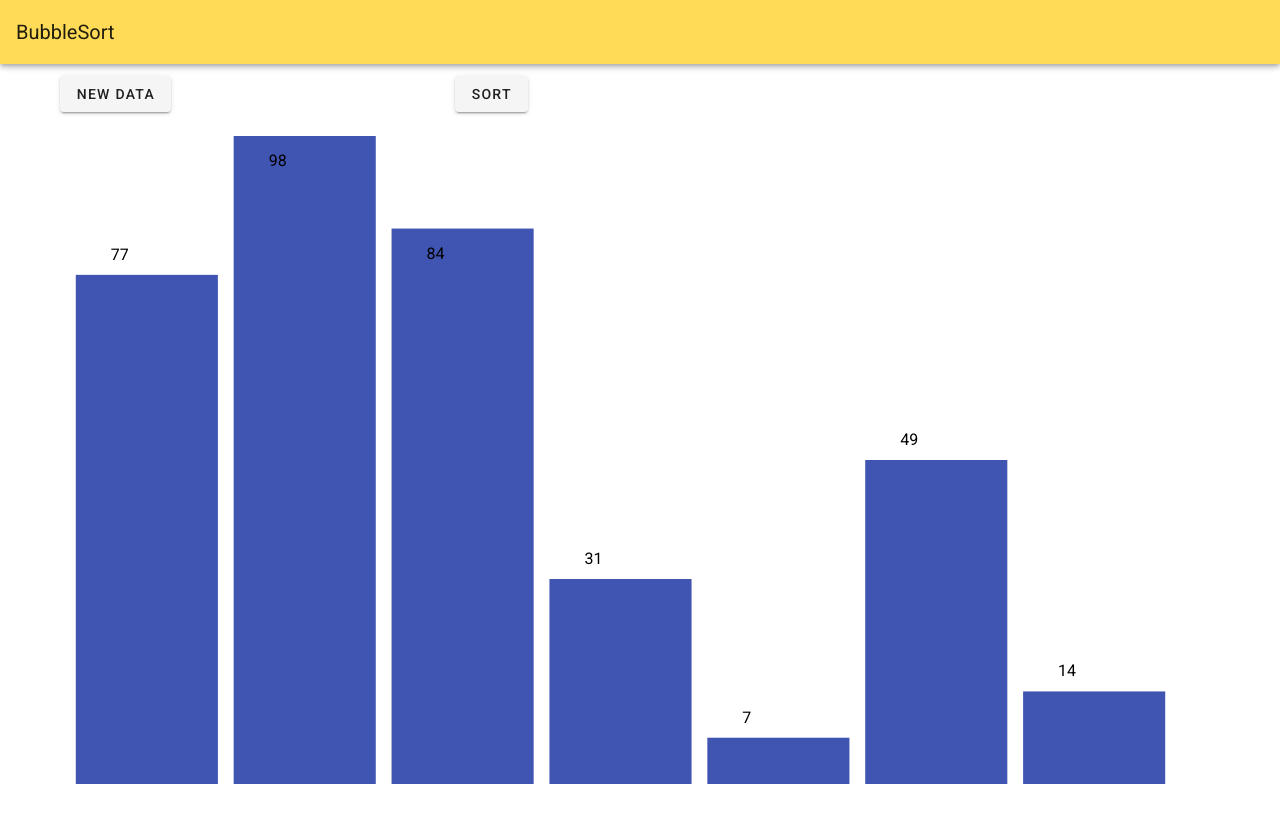
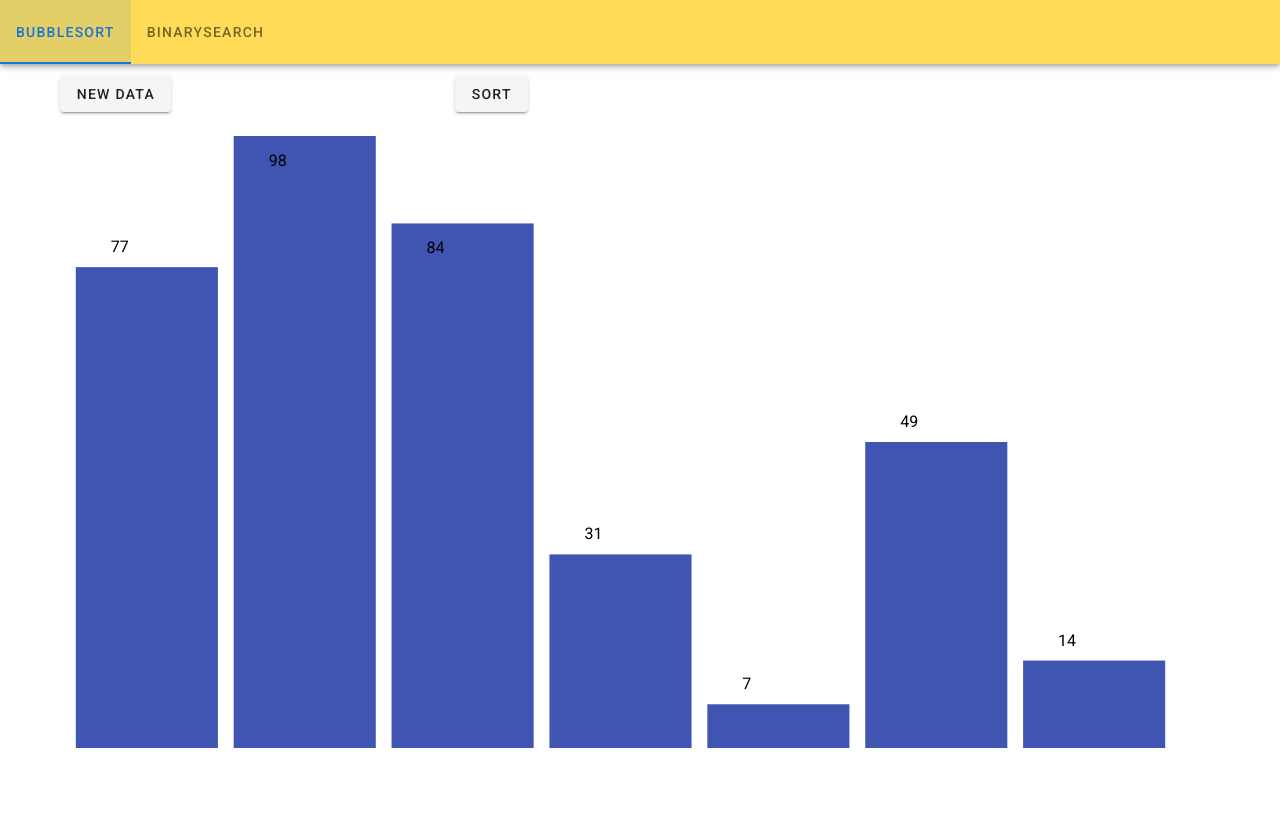
Before and after one commit to MyGitUsername/classic-algorithm-viz, a Vue app: page / in a window 1280 px wide. Shown: the top 822 px of the page. After the commit the page ends 800 px from the top, so only its background shows below. Built offline with nearby package versions, Linux system fonts and the light colour scheme.

Commit message:
Improved flex display and app bar

```diff
--- a/src/App.vue
+++ b/src/App.vue
@@ -4,20 +4,16 @@
       app
       color="#ffdb58"
       >
-      <v-menu offset-y>
-        <template v-slot:activator="{ on }">
-          <v-toolbar-title v-on="on">{{ selected }}</v-toolbar-title>
-        </template>
-        <v-list>
-          <v-list-item
+
+      <v-tabs>
+        <v-tab
             v-for="(item, index) in content"
             :key="index"
             @click="selected=item.title"
-            >
-            <v-list-item-title>{{ item.title }}</v-list-item-title>
-          </v-list-item>
-        </v-list>
-      </v-menu>
+          >
+         {{ item.title }}
+         </v-tab>
+        </v-tabs>
     </v-app-bar>
 
     <v-content>
@@ -42,10 +38,10 @@ export default {
     selected: "BubbleSort",
     content: [
       {
-        title: 'BinarySearch'
+        title: 'BubbleSort'
       },
       {
-        title: 'BubbleSort'
+        title: 'BinarySearch'
       }
     ],
   }),
--- a/src/components/BarChartVisualization.vue
+++ b/src/components/BarChartVisualization.vue
@@ -1,5 +1,5 @@
 <template>
-    <svg class="flex-grow-1" ref="svg" v-resize="onResize" id="barChart">
+    <svg class="flex-grow-1 flex-shrink-0" ref="svg" v-resize="onResize" id="barChart">
       <g v-for="rect in rects"
          :key="rect.id">
       <rect
@@ -28,8 +28,6 @@ import gsap from 'gsap';
 
 export default {
   name: 'BarChartVisualization',
-  swapTransitionDelay: 200,
-  highlightDelay: 500,
   margins: { left: 20, right: 20, top: 20, bottom: 20 },
   barColor: 'rgba(64, 84, 178, 1)',
   props: {
@@ -143,15 +141,12 @@ export default {
       })
     },
      onResize () {
-       console.log('onResize')
       this.windowSize = { x: this.$refs.svg.clientWidth, y: this.$refs.svg.clientHeight }
     }
   },
   mounted () {
-    console.log('mounted ' + this.windowSize.x + ' ' + window.innerWidth)
     this.initializeRects();
-    //this.onResize();
-    this.$nextTick(() =>  this.onResize() )
+    this.$nextTick(() =>  this.onResize())
 
   }
 }
--- a/src/components/BinarySearch.vue
+++ b/src/components/BinarySearch.vue
@@ -1,8 +1,10 @@
 <template>
-  <v-container>
-    <v-row>
+  <v-container class="d-flex flex-column justify-start">
+    <v-row class="flex-shrink-1 flex-grow-0">
       <v-col>
         <v-btn @click="refreshData()">New Data</v-btn>
+      </v-col>
+      <v-col>
         <v-btn
           @click="barChartAnimationData = binarySearch(list, searchVal, 0, listSize - 1)"
           :disabled="!isValidSearchVal"
@@ -10,8 +12,6 @@
           >
           Search
         </v-btn>
-      </v-col>
-      <v-col>
         <TimelineControlButtons v-show="barChartAnimationData.length !== 0"/>
       </v-col>
       <v-col>
@@ -23,12 +23,15 @@
           solo>
         </v-text-field>
       </v-col>
-      <v-spacer></v-spacer>
     </v-row>
-    <BarChartVisualization
-      :list='list'
-      :highlightArr='barChartAnimationData'
-      />
+    <v-row class="flex-grow-1">
+    <v-col class="d-flex">
+      <BarChartVisualization
+        :list='list'
+        :highlightArr='barChartAnimationData'
+        />
+    </v-col>
+    </v-row>
   </v-container>
 </template>
 
--- a/src/components/BubbleSort.vue
+++ b/src/components/BubbleSort.vue
@@ -1,6 +1,6 @@
 <template>
-  <v-container>
-    <v-row >
+  <v-container class="d-flex flex-column justify-start">
+    <v-row class="flex-shrink-1 flex-grow-0">
       <v-col cols="4">
         <v-btn @click="refreshData()">New Data</v-btn>
       </v-col>
@@ -13,8 +13,8 @@
         <TimelineControlButtons v-show="swapPairs.length !== 0"/>
       </v-col>
     </v-row>
-    <v-row style="height: 100%;" >
-      <v-col class="d-flex">
+    <v-row class="flex-grow-1">
+    <v-col class="d-flex">
       <BarChartVisualization
         :list="list"
         :swapPairs="swapPairs"
```
